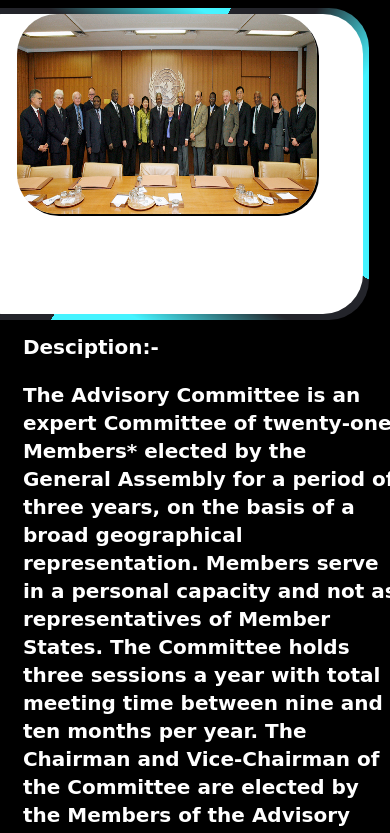
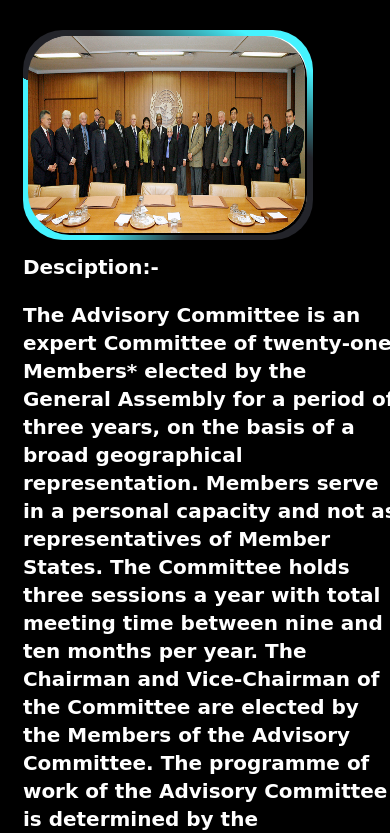
Before and after one commit to Nitin75408/GMUN-Webpage, a plain HTML site: page committee2.html in a window 390 px wide. Shown: the top 833 px of the page. Drawn offline with Linux system fonts and the light colour scheme.

Commit message:
Update committee2.html

```diff
--- a/committee2.html
+++ b/committee2.html
@@ -186,47 +186,75 @@ box-shadow: 2px 2px black;
 
 
 
-      @media only screen and (max-width:746px)
-      {
-           h1,h3,ul,p{
-            margin-left:100px;
-            font-size:20px;
+      @media only screen and (max-width: 746px) {
+        h1,
+        h3,
+        ul,
+        p {
+          margin-left: 100px;
+          font-size: 20px;
+        }
       }
 
-         }
-
-         @media only screen and (max-width:410px)
-      {
-           .img img{
+      @media only screen and (max-width: 410px) {
+        .img img {
           height: 200px;
           width: 300px;
         }
 
+        .img{
+          height: 211px;
+    width: 340px;
+        }
       }
 
-         .content-main
-         {
+
+      @media only screen and (max-width: 410px) {
+        .img img {
+          height: 200px;
+          width: 300px;
+        }
+
+        .img{
+          height: 211px;
+    width: 340px;
+        }
+      }
+      @media only screen and (max-width: 415px) {
+        .img img {
+          height: 197px;
+          width: 277px;
+        }
+
+        .img{
+          height: 210px;
+    width: 290px;
+    margin-left:12px;
+        }
+      }
+
+      .content-main {
         display: flex;
         flex-direction: column;
         justify-content: center;
         align-items: center;
+        margin-top: 30px;
       }
 
-
-         @media only screen and (max-width:747px)
-      {
-           .content-main
-           {
-                margin-left:-66px
+      @media only screen and (max-width: 747px) {
+        .content-main {
+          margin-left: -66px;
         }
 
+        .img img{
+          position: relative;
+          left: -1px;
+        };
 
-         .content-main img{
-             margin-left:56px;
-         };
+        .content-main img {
+          margin-left: 56px;
         }
-
-
+      }
 
         </style>
         <div class="content-main">
```
Lines whose indentation alone changed are shown as unchanged.
